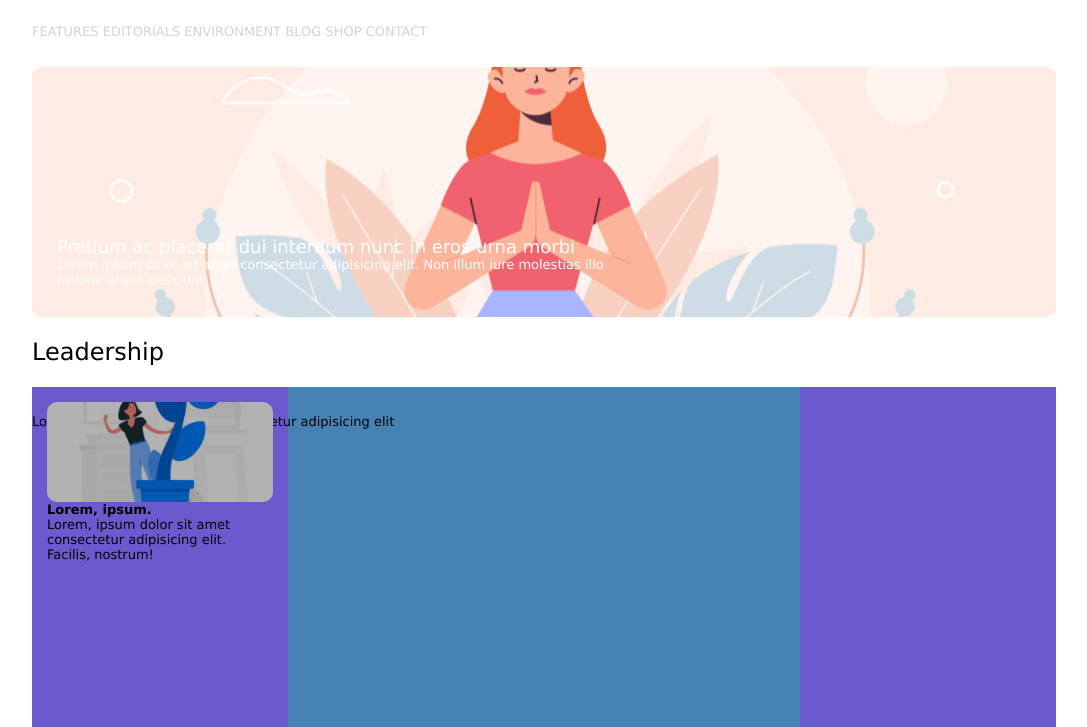
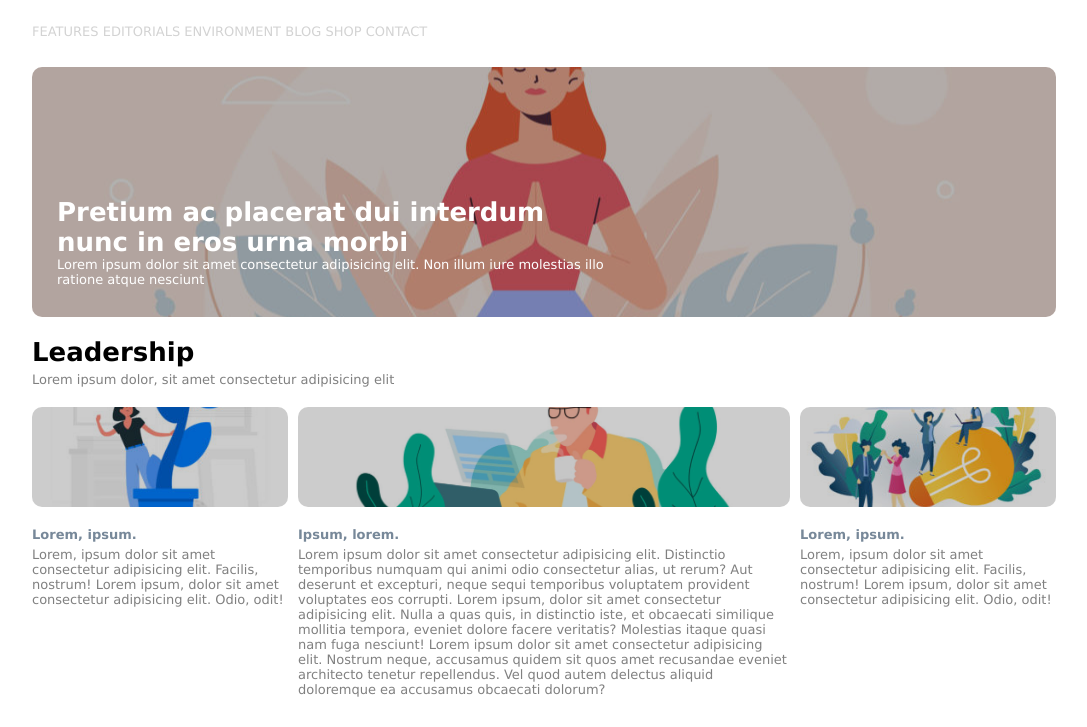
Before and after one commit to BeaQ17/htmlcss-wp, a plain HTML site: page index.html in a window 1280 px wide. Shown: the part 73-800 px from the top of the page, without its empty margins (96-1183 px from the left). Drawn offline with Linux system fonts and the light colour scheme.

Commit message:
last commit

```diff
--- a/index.html
+++ b/index.html
@@ -29,47 +29,48 @@
 <!-- Yoga girl -->
     <div class="container clearfix">
         <div class="top_part">
-            <div class="titletext"> <!--sistemare luminosità-->
-                <p style="font-size: large;">Pretium ac placerat dui interdum nunc in eros urna morbi</p>
+            <div class="dim"></div>
+            <div class="titletext">
+                <h1>Pretium ac placerat dui interdum nunc in eros urna morbi</h1>
                 <p>Lorem ipsum dolor sit amet consectetur adipisicing elit. Non illum iure molestias illo ratione atque nesciunt </p>
             </div>
+        </div>
 
-
-        </div>
+    </div>
 
 <!-- Leadership mess -->
         <div class="leadership">
-            <p style="font-size: x-large;">Leadership</p>
-            <p>Lorem ipsum dolor, sit amet consectetur adipisicing elit</p>
+            <h1 class="title">Leadership</h1>
+            <p class="lorem">Lorem ipsum dolor, sit amet consectetur adipisicing elit</p>
 
 
         </div>
 
 <!--Girl with plant -->
         <aside class="sidebar_l">
-            <div class="leftimg"></div>
-            <h4>Lorem, ipsum.</h4>
-            <p>Lorem, ipsum dolor sit amet consectetur adipisicing elit. Facilis, nostrum!</p>
+            <div class="asideimg leftimg"></div>
+            <h4 class="title grey">Lorem, ipsum.</h4>
+            <p class="lorem">Lorem, ipsum dolor sit amet consectetur adipisicing elit. Facilis, nostrum! Lorem ipsum, dolor sit amet consectetur adipisicing elit. Odio, odit!</p>
         </aside>
 
 <!-- guy with coffee -->
         <main class="content">
-            <img>
-            <h4></h4>
-            <p></p>
+            <div class="asideimg centerimg"></div>
+            <h4 class="title grey">Ipsum, lorem.</h4>
+            <p class="lorem">Lorem ipsum dolor sit amet consectetur adipisicing elit. Distinctio temporibus numquam qui animi odio consectetur alias, ut rerum? Aut deserunt et excepturi, neque sequi temporibus voluptatem provident voluptates eos corrupti. Lorem ipsum, dolor sit amet consectetur adipisicing elit. Nulla a quas quis, in distinctio iste, et obcaecati similique mollitia tempora, eveniet dolore facere veritatis? Molestias itaque quasi nam fuga nesciunt! Lorem ipsum dolor sit amet consectetur adipisicing elit. Nostrum neque, accusamus quidem sit quos amet recusandae eveniet architecto tenetur repellendus. Vel quod autem delectus aliquid doloremque ea accusamus obcaecati dolorum?</p>
         </main>
 
  <!-- Big lightbulb little people -->
         <aside class="sidebar_r">
-            <img>
-            <h4></h4>
-            <p></p>
+            <div class="asideimg rightimg"></div>
+            <h4 class="title grey">Lorem, ipsum.</h4>
+            <p class="lorem">Lorem, ipsum dolor sit amet consectetur adipisicing elit. Facilis, nostrum! Lorem ipsum, dolor sit amet consectetur adipisicing elit. Odio, odit!</p>
         </aside>
 
     </div>
 
 <!-- Footer -->
-    <footer></footer>
+    <footer class="lorem">Designed with <span class="heart"></span></footer>
 
 </body>
 </html>
--- a/style.css
+++ b/style.css
@@ -51,7 +51,6 @@ nav.main_menu > ul > li > a{
 
 
 /* Yoga girl */
-
 .top_part{
     height: 250px;
     border-radius: 10px;
@@ -59,14 +58,15 @@ nav.main_menu > ul > li > a{
     background-image: url(img/banner.jpg);
     background-size: 100%;
     background-position: center;
-
 }
 
-/*
-.top_part::after{
-    filter: brightness(50%);
+.dim{
+    background-color: rgb(0, 0, 0, 0.3);
+    position: absolute;
+    height: 100%;
+    width: 100%;
+    border-radius: 10px;
 }
-*/
 
 .titletext{
     color: white;
@@ -79,53 +79,81 @@ nav.main_menu > ul > li > a{
 
 
 
-/* Leadership mess */
-
-.leadership{
-    height: 70px;
-    line-height: 70px;
-
+/* Leadership mess plus all titles and lorems*/
+.title{
+    margin-top: 20px;
+    margin-bottom: 5px;
 }
 
+.lorem{
+    margin-bottom: 20px;
+    margin-top: 5px;
+    color: gray;
+}
+
+.grey{
+    color: lightslategray;
+}
+
+
+/* both asides*/
+.sidebar_l, .sidebar_r{
+    width: 25%;
+    height: 400px;
+    float: left;
+    margin: auto;
+    padding: 15px;
+    padding: 0;
+}
+
+.asideimg{
+    height: 100px;
+    border-radius: 10px;
+    filter: brightness(80%);
+    background-size: 100%;
+    background-position: center;
+    margin-bottom: 10px;
+}
+
+
+
+/* girl with plant */
 .leftimg{
     background-image: url(img/img-1.jpg);
-    height: 100px;
-    border-radius: 10px;
-    filter: brightness(70%);
-    background-size: 100%;
-    background-position: center;
+}
 
+
+
+/* Big lightbulb little people*/
+.rightimg {
+    background-image: url(img/img-3.jpg);
+}
+
+
+/* guy with coffee*/
+.centerimg{
+    background-image: url(img/banner-2.jpg);
+}
+
+.content{
+    width: 50%;
+    float: left;
+    padding: 10px;
+    padding-top: 0;
 
 }
 
 
 
-/* both asides*/
-
-.sidebar_l, .sidebar_r{
-    width: 25%;
-    height: 400px;
-    float: left;
-    background-color: slateblue;
-    margin: auto;
-    padding: 15px;
-    display: table;
-}
-
-
-
-/* guy with coffee*/
-
-.content{
-    width: 50%;
-    height: 500px;
-    float: left;
-    background-color: steelblue;
+/* Footer */
+footer{
+    height: 50px;
+    line-height: 50px;
+    text-align: center;
 
 }
 
-
-footer{
-    height: 50px;
-    background-color: lightblue;
+.heart::after{
+    content: "\2665";
+    color: red;
 }
```
